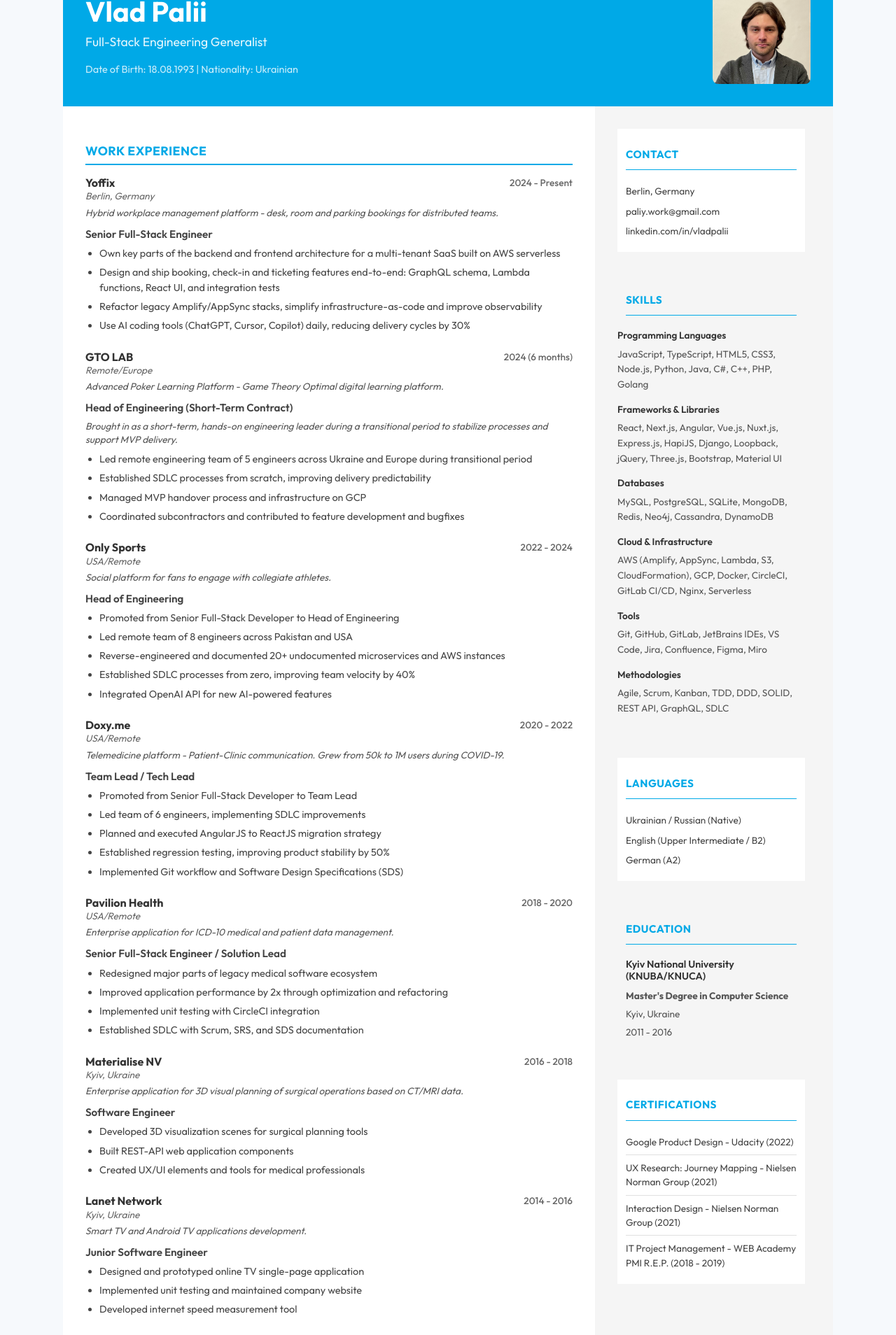
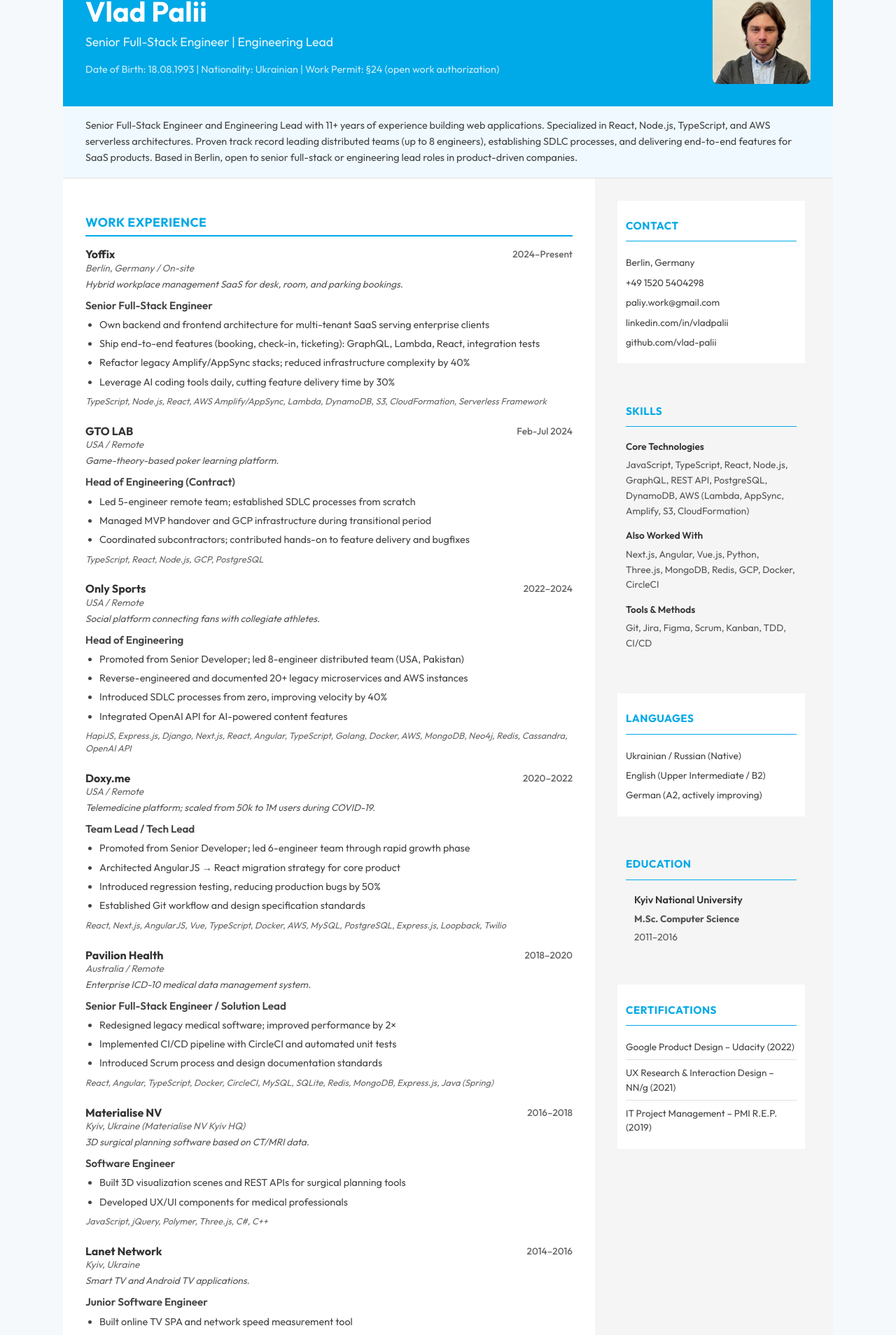
Before and after one commit to vlad-palii/vlad-palii.github.io, a React app: page / in a window 1280 px wide. Shown: the part 106-2014 px from the top of the page at 70% size. Built offline with nearby package versions, Linux system fonts and the light colour scheme; a web font is replaced by a local one.

Commit message:
Major UPD.

```diff
--- a/src/App.scss
+++ b/src/App.scss
@@ -1276,6 +1276,39 @@
   }
 }
 
+.cv-job-tech {
+  font-size: 0.8rem;
+  color: #666;
+  margin: 0.5rem 0 0 0;
+  font-style: italic;
+}
+
+.cv-profile {
+  padding: 1rem 2rem;
+  background: #f0f9ff;
+  border-bottom: 1px solid #e0e0e0;
+
+  p {
+    font-size: 0.9rem;
+    line-height: 1.6;
+    color: #444;
+    margin: 0;
+  }
+}
+
+.cv-interests-list {
+  list-style: disc;
+  padding-left: 1.25rem;
+  margin: 0;
+
+  li {
+    font-size: 0.9rem;
+    line-height: 1.5;
+    margin-bottom: 0.35rem;
+    color: #444;
+  }
+}
+
 .cv-sidebar-section {
   margin-bottom: 2rem;
 
@@ -1288,6 +1321,7 @@
     font-weight: 600;
     color: #333;
     margin: 1rem 0 0.5rem 0;
+    padding: 0 0.75rem;
 
     &:first-of-type {
       margin-top: 0.5rem;
@@ -1298,6 +1332,7 @@
     font-size: 0.85rem;
     color: #555;
     margin: 0 0 0.5rem 0;
+    padding: 0 0.75rem;
     line-height: 1.6;
   }
 }
@@ -1327,6 +1362,16 @@
 
     &:last-child {
       margin-bottom: 0;
+    }
+
+    a {
+      color: #444;
+      text-decoration: none;
+
+      &:hover {
+        color: #00A9E7;
+        text-decoration: underline;
+      }
     }
   }
 }
@@ -1397,23 +1442,133 @@
 }
 
 @media print {
+  @page {
+    size: A4;
+    margin: 0;
+  }
+
+  * {
+    -webkit-print-color-adjust: exact !important;
+    print-color-adjust: exact !important;
+  }
+
+  html, body {
+    width: 210mm;
+    min-height: auto;
+    height: auto;
+    margin: 0 !important;
+    padding: 0 !important;
+    background: white !important;
+  }
+
+  #app > .container,
+  .navbar,
+  .scroll-btn {
+    display: none !important;
+  }
+
+  #app {
+    background: white !important;
+    height: auto !important;
+  }
+
   .cv-wrapper {
     max-width: 100%;
-  }
-
-  .cv-body {
-    display: flex;
-  }
-
-  .cv-sidebar {
-    background: #f5f5f5 !important;
-    -webkit-print-color-adjust: exact;
-    print-color-adjust: exact;
+    width: 100%;
+    margin: 0 !important;
+    padding: 0 !important;
+    box-shadow: none;
+    overflow: visible !important;
+    display: block !important;
   }
 
   .cv-header {
     background: #00A9E7 !important;
     -webkit-print-color-adjust: exact;
     print-color-adjust: exact;
+    padding: 1rem 1.5rem;
+  }
+
+  .cv-profile {
+    padding: 0.75rem 1.5rem;
+    background: #f0f9ff !important;
+    -webkit-print-color-adjust: exact;
+    print-color-adjust: exact;
+    break-after: auto;
+    page-break-after: auto;
+  }
+
+  .cv-body {
+    display: table !important;
+    width: 100% !important;
+    table-layout: fixed !important;
+  }
+
+  .cv-main {
+    display: table-cell !important;
+    vertical-align: top !important;
+    padding: 1rem 1.5rem;
+    width: auto !important;
+  }
+
+  .cv-sidebar {
+    display: table-cell !important;
+    vertical-align: top !important;
+    width: 260px !important;
+    background: #f5f5f5 !important;
+    -webkit-print-color-adjust: exact;
+    print-color-adjust: exact;
+    padding: 1rem 1.25rem;
+  }
+
+  .cv-job {
+    break-inside: avoid;
+    page-break-inside: avoid;
+    margin-bottom: 1rem;
+  }
+
+  .cv-job-header {
+    break-after: avoid;
+    page-break-after: avoid;
+  }
+
+  .cv-section-title {
+    break-after: avoid;
+    page-break-after: avoid;
+  }
+
+  .cv-sidebar-section {
+    break-inside: avoid;
+    page-break-inside: avoid;
+    margin-bottom: 1.25rem;
+  }
+
+  .cv-sidebar-title {
+    break-after: avoid;
+    page-break-after: avoid;
+  }
+
+  .cv-header-photo img {
+    width: 120px;
+    height: 120px;
+  }
+
+  .cv-header-info h1 {
+    font-size: 2rem;
+  }
+
+  .cv-job ul li,
+  .cv-job h4,
+  .cv-job-tech {
+    font-size: 0.8rem;
+  }
+
+  .cv-sidebar-section h3,
+  .cv-sidebar-section p,
+  .cv-contact-list li,
+  .cv-lang-list li,
+  .cv-cert-list li,
+  .cv-edu-item p {
+    font-size: 0.8rem;
   }
 }
--- a/src/components/cv.js
+++ b/src/components/cv.js
@@ -9,9 +9,9 @@
         <div className='cv-header-content'>
           <div className='cv-header-info'>
             <h1>Vlad Palii</h1>
-            <p className='cv-title'>Full-Stack Engineering Generalist</p>
+            <p className='cv-title'>Senior Full-Stack Engineer | Engineering Lead</p>
             <p className='cv-personal'>
-              Date of Birth: 18.08.1993 | Nationality: Ukrainian
+              Date of Birth: 18.08.1993 | Nationality: Ukrainian | Work Permit: §24 (open work authorization)
             </p>
           </div>
           <div className='cv-header-photo'>
@@ -19,6 +19,16 @@
           </div>
         </div>
       </header>
+
+      {/* Profile Summary */}
+      <section className='cv-profile'>
+        <p>
+          Senior Full-Stack Engineer and Engineering Lead with 11+ years of experience building web applications.
+          Specialized in React, Node.js, TypeScript, and AWS serverless architectures.
+          Proven track record leading distributed teams (up to 8 engineers), establishing SDLC processes, and delivering end-to-end features for SaaS products.
+          Based in Berlin, open to senior full-stack or engineering lead roles in product-driven companies.
+        </p>
+      </section>
 
       {/* Two-Column Body */}
       <div className='cv-body'>
@@ -31,110 +41,110 @@
               <div className='cv-job-header'>
                 <div>
                   <h3>Yoffix</h3>
-                  <p className='cv-job-location'>Berlin, Germany</p>
-                  <p className='cv-job-description'>Hybrid workplace management platform - desk, room and parking bookings for distributed teams.</p>
+                  <p className='cv-job-location'>Berlin, Germany / On-site</p>
+                  <p className='cv-job-description'>Hybrid workplace management SaaS for desk, room, and parking bookings.</p>
                 </div>
-                <span className='cv-job-date'>2024 - Present</span>
+                <span className='cv-job-date'>2024–Present</span>
               </div>
               <h4>Senior Full-Stack Engineer</h4>
               <ul>
-                <li>Own key parts of the backend and frontend architecture for a multi-tenant SaaS built on AWS serverless</li>
-                <li>Design and ship booking, check-in and ticketing features end-to-end: GraphQL schema, Lambda functions, React UI, and integration tests</li>
-                <li>Refactor legacy Amplify/AppSync stacks, simplify infrastructure-as-code and improve observability</li>
-                <li>Use AI coding tools (ChatGPT, Cursor, Copilot) daily, reducing delivery cycles by 30%</li>
+                <li>Own backend and frontend architecture for multi-tenant SaaS serving enterprise clients</li>
+                <li>Ship end-to-end features (booking, check-in, ticketing): GraphQL, Lambda, React, integration tests</li>
+                <li>Refactor legacy Amplify/AppSync stacks; reduced infrastructure complexity by 40%</li>
+                <li>Leverage AI coding tools daily, cutting feature delivery time by 30%</li>
               </ul>
+              <p className='cv-job-tech'>TypeScript, Node.js, React, AWS Amplify/AppSync, Lambda, DynamoDB, S3, CloudFormation, Serverless Framework</p>
             </div>
 
             <div className='cv-job'>
               <div className='cv-job-header'>
                 <div>
                   <h3>GTO LAB</h3>
-                  <p className='cv-job-location'>Remote/Europe</p>
-                  <p className='cv-job-description'>Advanced Poker Learning Platform - Game Theory Optimal digital learning platform.</p>
+                  <p className='cv-job-location'>USA / Remote</p>
+                  <p className='cv-job-description'>Game-theory-based poker learning platform.</p>
                 </div>
-                <span className='cv-job-date'>2024 (6 months)</span>
+                <span className='cv-job-date'>Feb-Jul 2024</span>
               </div>
-              <h4>Head of Engineering (Short-Term Contract)</h4>
-              <p className='cv-job-note'><i>Brought in as a short-term, hands-on engineering leader during a transitional period to stabilize processes and support MVP delivery.</i></p>
+              <h4>Head of Engineering (Contract)</h4>
               <ul>
-                <li>Led remote engineering team of 5 engineers across Ukraine and Europe during transitional period</li>
-                <li>Established SDLC processes from scratch, improving delivery predictability</li>
-                <li>Managed MVP handover process and infrastructure on GCP</li>
-                <li>Coordinated subcontractors and contributed to feature development and bugfixes</li>
+                <li>Led 5-engineer remote team; established SDLC processes from scratch</li>
+                <li>Managed MVP handover and GCP infrastructure during transitional period</li>
+                <li>Coordinated subcontractors; contributed hands-on to feature delivery and bugfixes</li>
               </ul>
+              <p className='cv-job-tech'>TypeScript, React, Node.js, GCP, PostgreSQL</p>
             </div>
 
             <div className='cv-job'>
               <div className='cv-job-header'>
                 <div>
                   <h3>Only Sports</h3>
-                  <p className='cv-job-location'>USA/Remote</p>
-                  <p className='cv-job-description'>Social platform for fans to engage with collegiate athletes.</p>
+                  <p className='cv-job-location'>USA / Remote</p>
+                  <p className='cv-job-description'>Social platform connecting fans with collegiate athletes.</p>
                 </div>
-                <span className='cv-job-date'>2022 - 2024</span>
+                <span className='cv-job-date'>2022–2024</span>
               </div>
               <h4>Head of Engineering</h4>
               <ul>
-                <li>Promoted from Senior Full-Stack Developer to Head of Engineering</li>
-                <li>Led remote team of 8 engineers across Pakistan and USA</li>
-                <li>Reverse-engineered and documented 20+ undocumented microservices and AWS instances</li>
-                <li>Established SDLC processes from zero, improving team velocity by 40%</li>
-                <li>Integrated OpenAI API for new AI-powered features</li>
+                <li>Promoted from Senior Developer; led 8-engineer distributed team (USA, Pakistan)</li>
+                <li>Reverse-engineered and documented 20+ legacy microservices and AWS instances</li>
+                <li>Introduced SDLC processes from zero, improving velocity by 40%</li>
+                <li>Integrated OpenAI API for AI-powered content features</li>
               </ul>
+              <p className='cv-job-tech'>HapiJS, Express.js, Django, Next.js, React, Angular, TypeScript, Golang, Docker, AWS, MongoDB, Neo4j, Redis, Cassandra, OpenAI API</p>
             </div>
 
             <div className='cv-job'>
               <div className='cv-job-header'>
                 <div>
                   <h3>Doxy.me</h3>
-                  <p className='cv-job-location'>USA/Remote</p>
-                  <p className='cv-job-description'>Telemedicine platform - Patient-Clinic communication. Grew from 50k to 1M users during COVID-19.</p>
+                  <p className='cv-job-location'>USA / Remote</p>
+                  <p className='cv-job-description'>Telemedicine platform; scaled from 50k to 1M users during COVID-19.</p>
                 </div>
-                <span className='cv-job-date'>2020 - 2022</span>
+                <span className='cv-job-date'>2020–2022</span>
               </div>
               <h4>Team Lead / Tech Lead</h4>
               <ul>
-                <li>Promoted from Senior Full-Stack Developer to Team Lead</li>
-                <li>Led team of 6 engineers, implementing SDLC improvements</li>
-                <li>Planned and executed AngularJS to ReactJS migration strategy</li>
-                <li>Established regression testing, improving product stability by 50%</li>
-                <li>Implemented Git workflow and Software Design Specifications (SDS)</li>
+                <li>Promoted from Senior Developer; led 6-engineer team through rapid growth phase</li>
+                <li>Architected AngularJS → React migration strategy for core product</li>
+                <li>Introduced regression testing, reducing production bugs by 50%</li>
+                <li>Established Git workflow and design specification standards</li>
               </ul>
+              <p className='cv-job-tech'>React, Next.js, AngularJS, Vue, TypeScript, Docker, AWS, MySQL, PostgreSQL, Express.js, Loopback, Twilio</p>
             </div>
 
             <div className='cv-job'>
               <div className='cv-job-header'>
                 <div>
                   <h3>Pavilion Health</h3>
-                  <p className='cv-job-location'>USA/Remote</p>
-                  <p className='cv-job-description'>Enterprise application for ICD-10 medical and patient data management.</p>
+                  <p className='cv-job-location'>Australia / Remote</p>
+                  <p className='cv-job-description'>Enterprise ICD-10 medical data management system.</p>
                 </div>
-                <span className='cv-job-date'>2018 - 2020</span>
+                <span className='cv-job-date'>2018–2020</span>
               </div>
               <h4>Senior Full-Stack Engineer / Solution Lead</h4>
               <ul>
-                <li>Redesigned major parts of legacy medical software ecosystem</li>
-                <li>Improved application performance by 2x through optimization and refactoring</li>
-                <li>Implemented unit testing with CircleCI integration</li>
-                <li>Established SDLC with Scrum, SRS, and SDS documentation</li>
+                <li>Redesigned legacy medical software; improved performance by 2×</li>
+                <li>Implemented CI/CD pipeline with CircleCI and automated unit tests</li>
+                <li>Introduced Scrum process and design documentation standards</li>
               </ul>
+              <p className='cv-job-tech'>React, Angular, TypeScript, Docker, CircleCI, MySQL, SQLite, Redis, MongoDB, Express.js, Java (Spring)</p>
             </div>
 
             <div className='cv-job'>
               <div className='cv-job-header'>
                 <div>
                   <h3>Materialise NV</h3>
-                  <p className='cv-job-location'>Kyiv, Ukraine</p>
-                  <p className='cv-job-description'>Enterprise application for 3D visual planning of surgical operations based on CT/MRI data.</p>
+                  <p className='cv-job-location'>Kyiv, Ukraine (Materialise NV Kyiv HQ)</p>
+                  <p className='cv-job-description'>3D surgical planning software based on CT/MRI data.</p>
                 </div>
-                <span className='cv-job-date'>2016 - 2018</span>
+                <span className='cv-job-date'>2016–2018</span>
               </div>
               <h4>Software Engineer</h4>
               <ul>
-                <li>Developed 3D visualization scenes for surgical planning tools</li>
-                <li>Built REST-API web application components</li>
-                <li>Created UX/UI elements and tools for medical professionals</li>
+                <li>Built 3D visualization scenes and REST APIs for surgical planning tools</li>
+                <li>Developed UX/UI components for medical professionals</li>
               </ul>
+              <p className='cv-job-tech'>JavaScript, jQuery, Polymer, Three.js, C#, C++</p>
             </div>
 
             <div className='cv-job'>
@@ -142,16 +152,15 @@
                 <div>
                   <h3>Lanet Network</h3>
                   <p className='cv-job-location'>Kyiv, Ukraine</p>
-                  <p className='cv-job-description'>Smart TV and Android TV applications development.</p>
+                  <p className='cv-job-description'>Smart TV and Android TV applications.</p>
                 </div>
-                <span className='cv-job-date'>2014 - 2016</span>
+                <span className='cv-job-date'>2014–2016</span>
               </div>
               <h4>Junior Software Engineer</h4>
               <ul>
-                <li>Designed and prototyped online TV single-page application</li>
-                <li>Implemented unit testing and maintained company website</li>
-                <li>Developed internet speed measurement tool</li>
+                <li>Built online TV SPA and network speed measurement tool</li>
               </ul>
+              <p className='cv-job-tech'>PHP, AngularJS, jQuery, JavaScript, MySQL</p>
             </div>
 
             <div className='cv-job'>
@@ -159,18 +168,20 @@
                 <div>
                   <h3>Freelance</h3>
                   <p className='cv-job-location'>Ukraine</p>
-                  <p className='cv-job-description'>Web design and development for various clients.</p>
                 </div>
-                <span className='cv-job-date'>2011 - 2013</span>
+                <span className='cv-job-date'>2011–2013</span>
               </div>
               <h4>DTP Designer & Web Developer</h4>
+              <p className='cv-job-tech'>PHP, HTML, CSS, WordPress, Joomla, Photoshop, Illustrator</p>
             </div>
           </section>
 
           <section className='cv-section'>
-            <h2 className='cv-section-title'>Personal / Interests</h2>
-            <p>The first computer program I wrote when I was 14 years old - it was a ".bat" script and then a web simulation of computer terminal from Fallout 2 game.</p>
-            <p>In my free time I'm interested in: web design, industrial design, architecture, travel (14+ countries visited), half marathon running (3 completed), neuroscience, and mechanical engineering.</p>
+            <h2 className='cv-section-title'>Interests</h2>
+            <ul className='cv-interests-list'>
+              <li>Coding since age 14; passionate about web and product design</li>
+              <li>Half-marathon runner (3 completed); traveled 15+ countries</li>
+            </ul>
           </section>
         </main>
 
@@ -180,31 +191,24 @@
             <h2 className='cv-sidebar-title'>Contact</h2>
             <ul className='cv-contact-list'>
               <li>Berlin, Germany</li>
+              <li>+49 1520 5404298</li>
               <li>paliy.work@gmail.com</li>
-              <li>linkedin.com/in/vladpalii</li>
+              <li><a href='https://linkedin.com/in/vladpalii'>linkedin.com/in/vladpalii</a></li>
+              <li><a href='https://github.com/vlad-palii'>github.com/vlad-palii</a></li>
             </ul>
           </section>
 
           <section className='cv-sidebar-section'>
             <h2 className='cv-sidebar-title'>Skills</h2>
 
-            <h3>Programming Languages</h3>
-            <p>JavaScript, TypeScript, HTML5, CSS3, Node.js, Python, Java, C#, C++, PHP, Golang</p>
+            <h3>Core Technologies</h3>
+            <p>JavaScript, TypeScript, React, Node.js, GraphQL, REST API, PostgreSQL, DynamoDB, AWS (Lambda, AppSync, Amplify, S3, CloudFormation)</p>
 
-            <h3>Frameworks & Libraries</h3>
-            <p>React, Next.js, Angular, Vue.js, Nuxt.js, Express.js, HapiJS, Django, Loopback, jQuery, Three.js, Bootstrap, Material UI</p>
+            <h3>Also Worked With</h3>
+            <p>Next.js, Angular, Vue.js, Python, Three.js, MongoDB, Redis, GCP, Docker, CircleCI</p>
 
-            <h3>Databases</h3>
-            <p>MySQL, PostgreSQL, SQLite, MongoDB, Redis, Neo4j, Cassandra, DynamoDB</p>
-
-            <h3>Cloud & Infrastructure</h3>
-            <p>AWS (Amplify, AppSync, Lambda, S3, CloudFormation), GCP, Docker, CircleCI, GitLab CI/CD, Nginx, Serverless</p>
-
-            <h3>Tools</h3>
-            <p>Git, GitHub, GitLab, JetBrains IDEs, VS Code, Jira, Confluence, Figma, Miro</p>
-
-            <h3>Methodologies</h3>
-            <p>Agile, Scrum, Kanban, TDD, DDD, SOLID, REST API, GraphQL, SDLC</p>
+            <h3>Tools & Methods</h3>
+            <p>Git, Jira, Figma, Scrum, Kanban, TDD, CI/CD</p>
           </section>
 
           <section className='cv-sidebar-section'>
@@ -212,27 +216,25 @@
             <ul className='cv-lang-list'>
               <li>Ukrainian / Russian (Native)</li>
               <li>English (Upper Intermediate / B2)</li>
-              <li>German (A2)</li>
+              <li>German (A2, actively improving)</li>
             </ul>
           </section>
 
           <section className='cv-sidebar-section'>
             <h2 className='cv-sidebar-title'>Education</h2>
             <div className='cv-edu-item'>
-              <h3>Kyiv National University (KNUBA/KNUCA)</h3>
-              <p><strong>Master's Degree in Computer Science</strong></p>
-              <p>Kyiv, Ukraine</p>
-              <p>2011 - 2016</p>
+              <h3>Kyiv National University</h3>
+              <p><strong>M.Sc. Computer Science</strong></p>
+              <p>2011–2016</p>
             </div>
           </section>
 
           <section className='cv-sidebar-section'>
             <h2 className='cv-sidebar-title'>Certifications</h2>
             <ul className='cv-cert-list'>
-              <li>Google Product Design - Udacity (2022)</li>
-              <li>UX Research: Journey Mapping - Nielsen Norman Group (2021)</li>
-              <li>Interaction Design - Nielsen Norman Group (2021)</li>
-              <li>IT Project Management - WEB Academy PMI R.E.P. (2018 - 2019)</li>
+              <li>Google Product Design – Udacity (2022)</li>
+              <li>UX Research & Interaction Design – NN/g (2021)</li>
+              <li>IT Project Management – PMI R.E.P. (2019)</li>
             </ul>
           </section>
         </aside>
```
